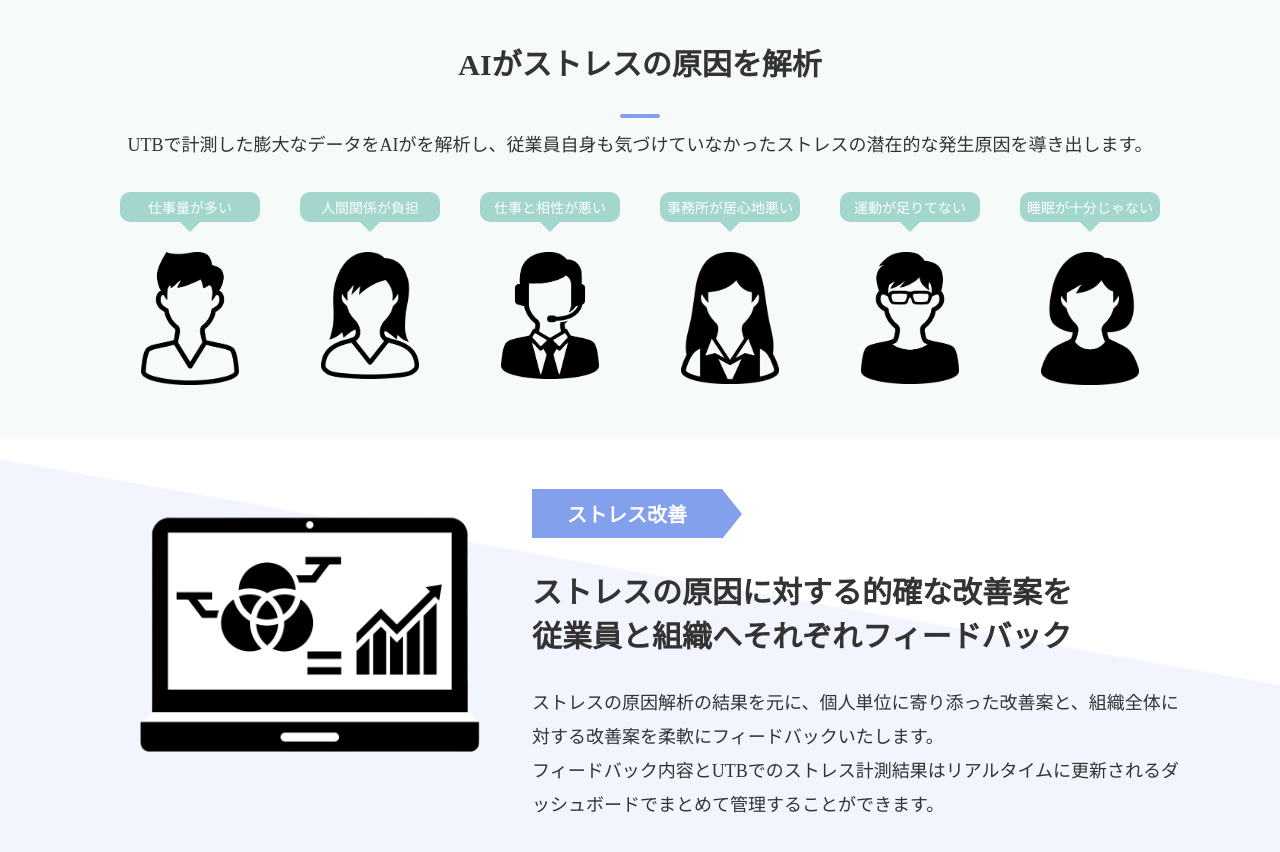
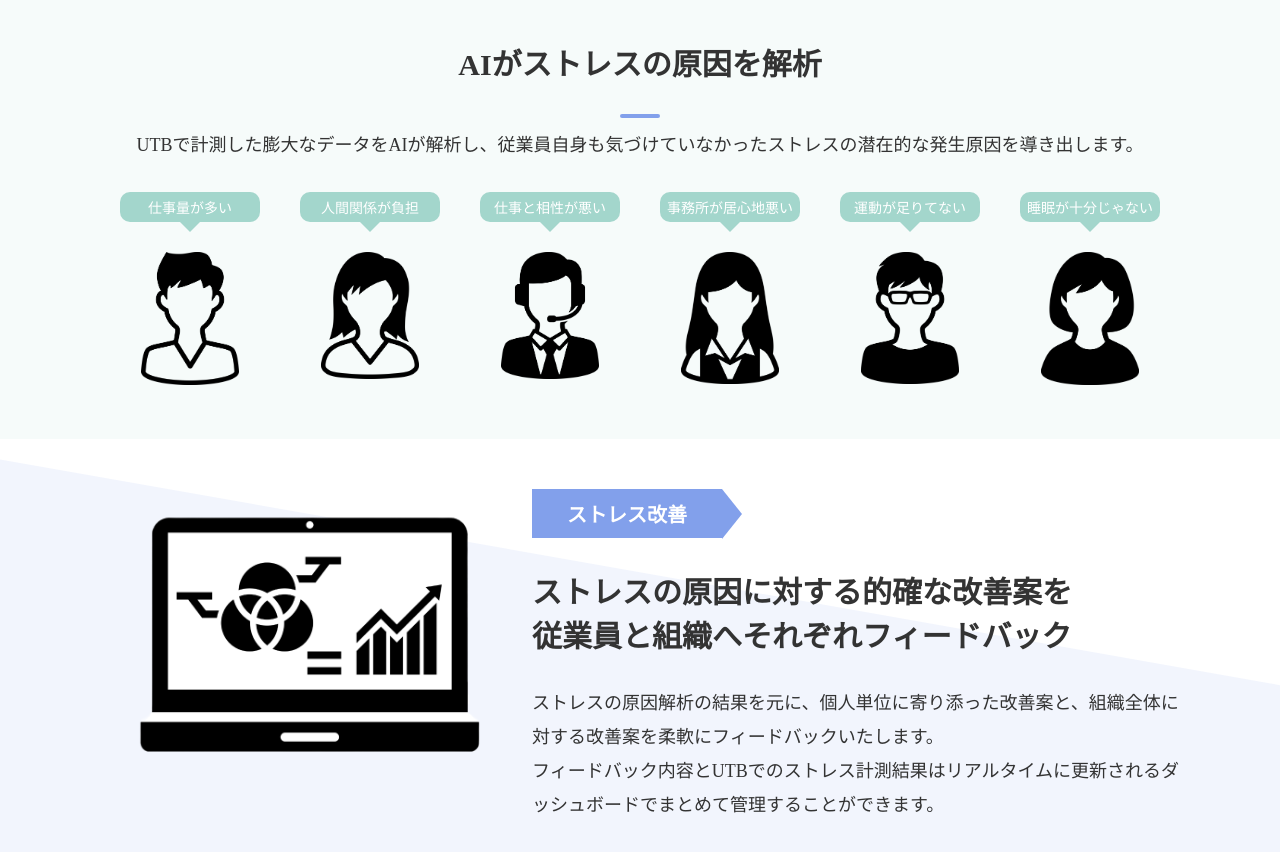
Before and after one commit to OsaOsa-N/2022_3q_beta_lp, a plain HTML site: page index.html in a window 1280 px wide. Shown: the part 4491-5343 px from the top of the page. Drawn offline with nearby package versions, Linux system fonts and the light colour scheme.

Commit message:
誤字修正

```diff
--- a/index.html
+++ b/index.html
@@ -319,7 +319,7 @@
                     </p>
                     <div class="section_underBar"></div>
                     <p class="part3_text center">
-                        UTBで計測した膨大なデータをAIがを解析し、従業員自身も気づけていなかったストレスの潜在的な発生原因を導き出します。
+                        UTBで計測した膨大なデータをAIが解析し、従業員自身も気づけていなかったストレスの潜在的な発生原因を導き出します。
                     </p>
                     <div class="part3_description-container">
                         <div class="part3_description-content">
```
